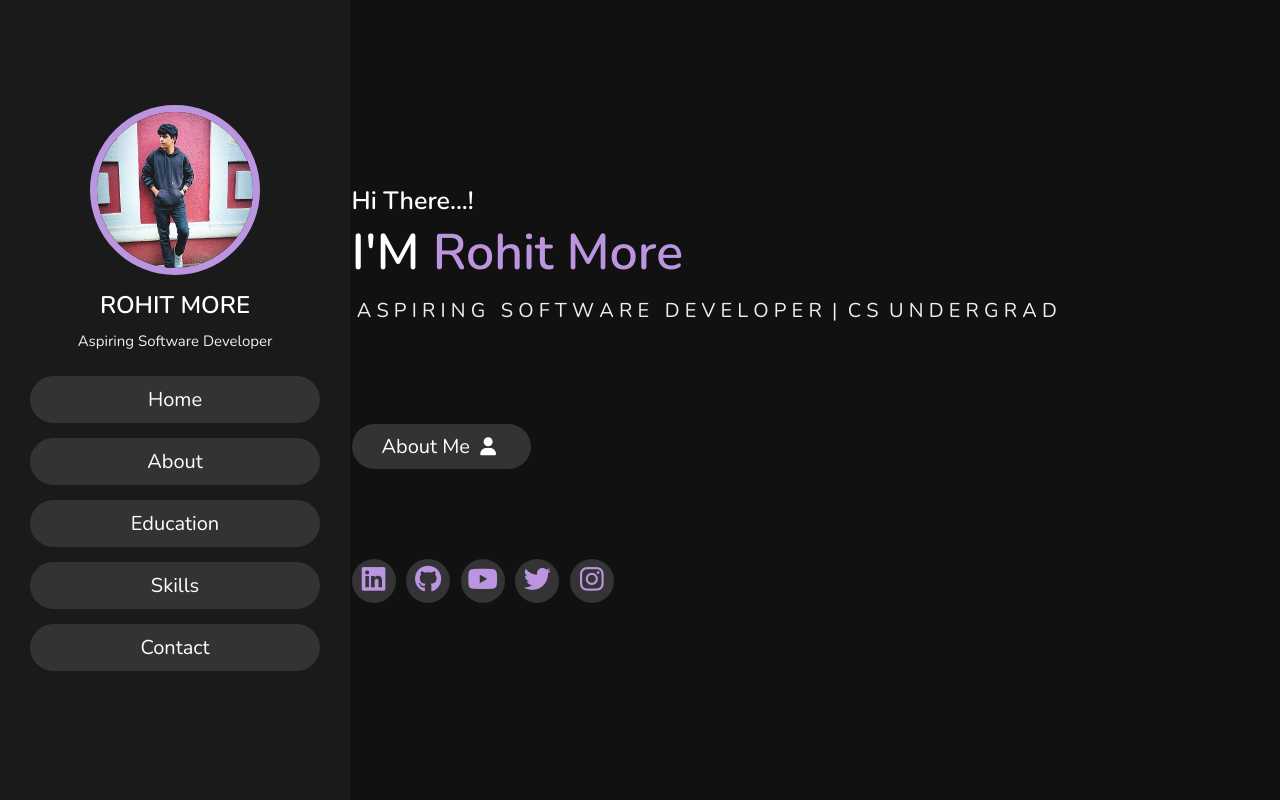
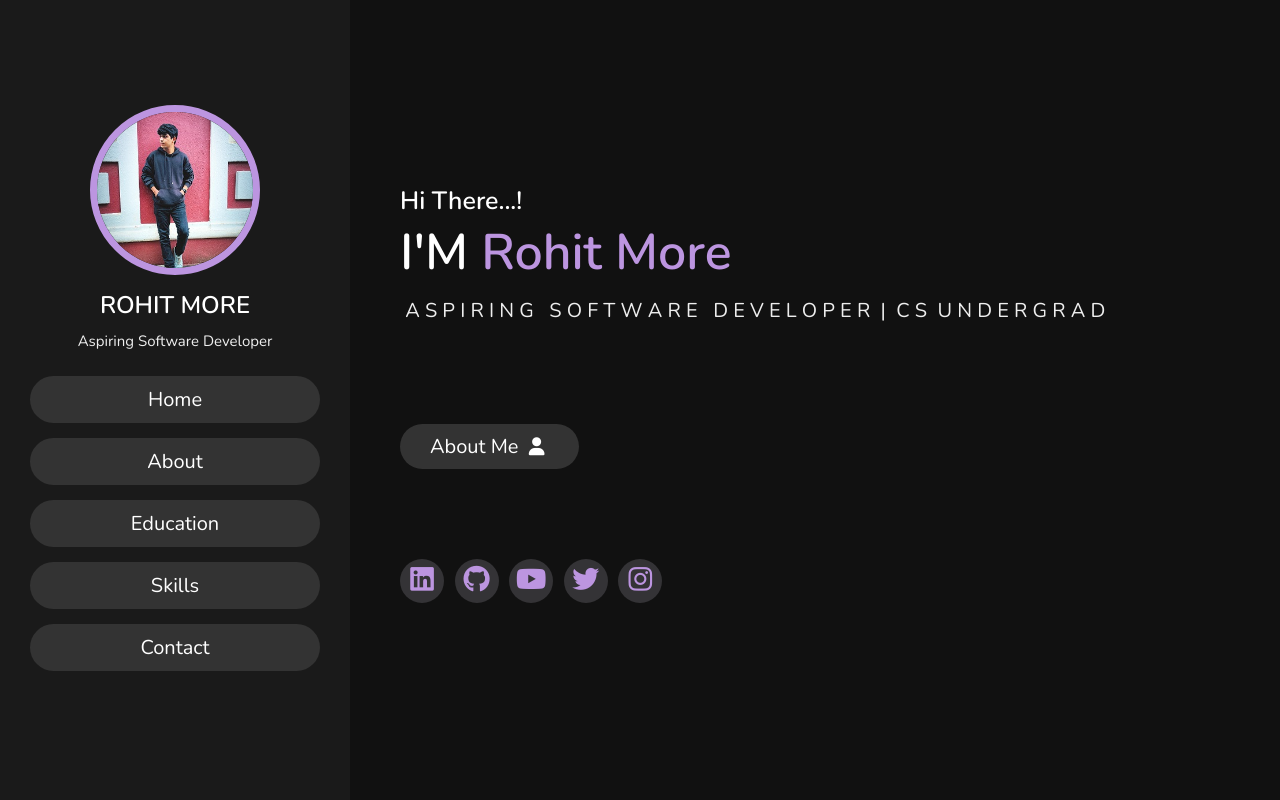
Before and after one commit to rohitmore1012/rohitmore.github.io, a plain HTML site: page index.html in a window 1280 px wide. Shown: the top 800 px of the page. Drawn offline with nearby package versions, Linux system fonts and the light colour scheme.

Commit message:
Update style.css
Updated padding.

```diff
--- a/css/style.css
+++ b/css/style.css
@@ -195,7 +195,7 @@ header .navbar ul li a:hover{
 	display: flex;
 	justify-content: center;
 	flex-flow: column;
-	padding: 0.15rem;
+	padding: 5rem;
 }
 
 
```
